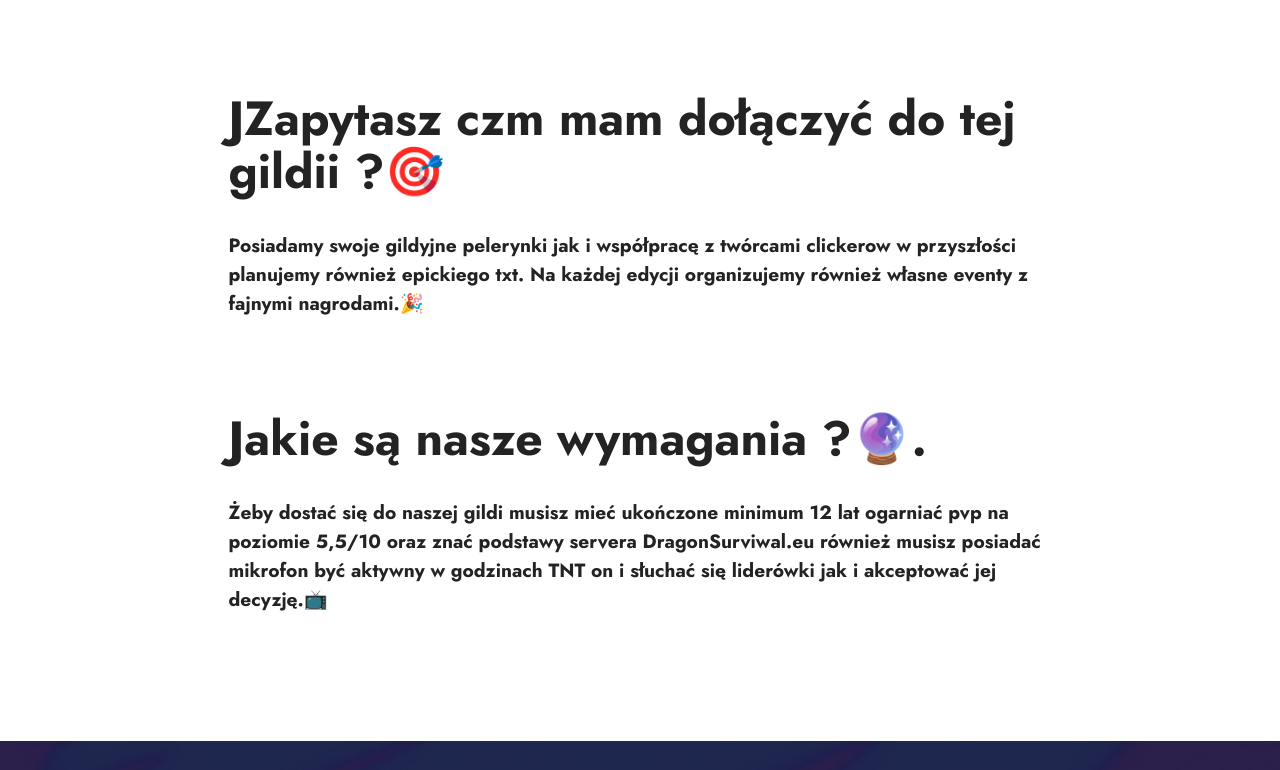
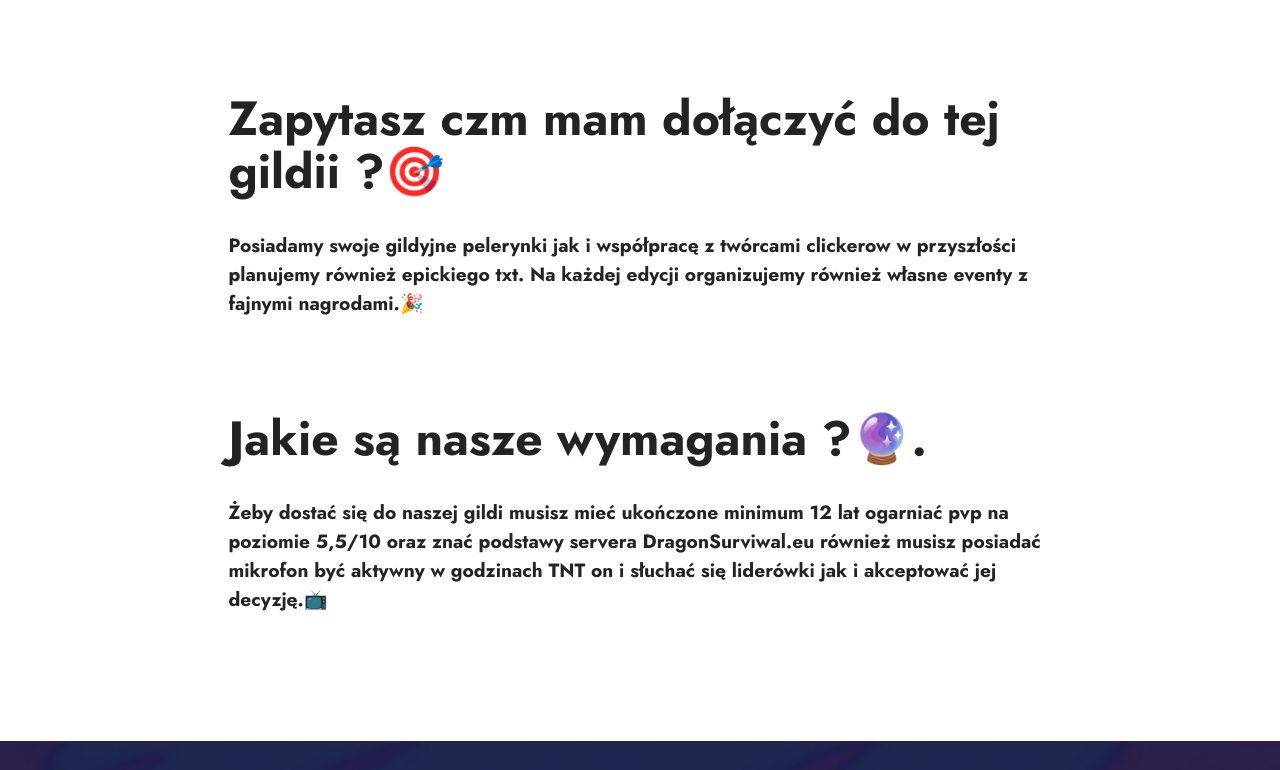
Before and after one commit to rafalohaki/aquaoof, a plain HTML site: page index.html in a window 1280 px wide. Shown: the part 2088-2858 px from the top of the page. Drawn offline with Linux system fonts and the light colour scheme; files whose address does not match are found by name.

Commit message:
Update index.html

```diff
--- a/index.html
+++ b/index.html
@@ -134,7 +134,7 @@
     <div class="container">
         <div class="row justify-content-center">
             <div class="title col-12 col-md-9">
-                <h3 class="mbr-section-title mbr-fonts-style align-center mb-4 display-2"><strong>JZapytasz czm mam dołączyć do tej gildii ?🎯</strong></h3>
+                <h3 class="mbr-section-title mbr-fonts-style align-center mb-4 display-2"><strong>Zapytasz czm mam dołączyć do tej gildii ?🎯</strong></h3>
                 <h4 class="mbr-section-subtitle align-center mbr-fonts-style mb-4 display-7"><strong>Posiadamy swoje gildyjne pelerynki jak  i współpracę z twórcami clickerow w przyszłości planujemy również epickiego txt. Na każdej edycji organizujemy również własne eventy z fajnymi nagrodami.🎉</strong></h4>
 
             </div>
```
